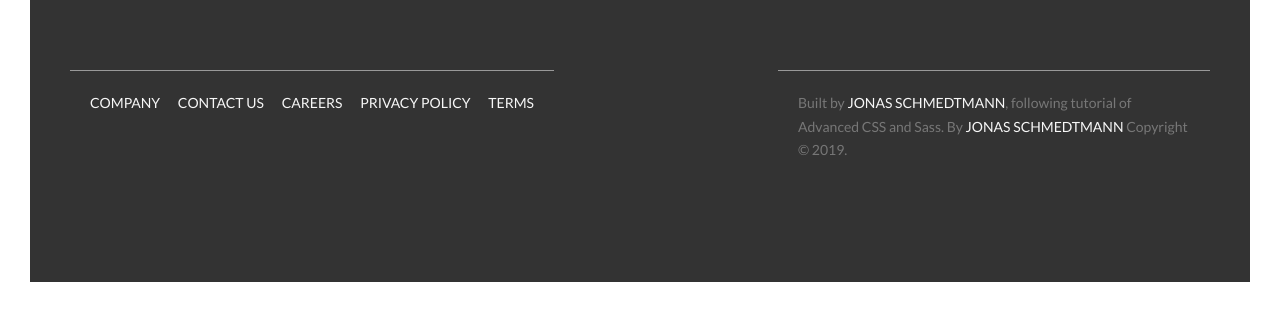
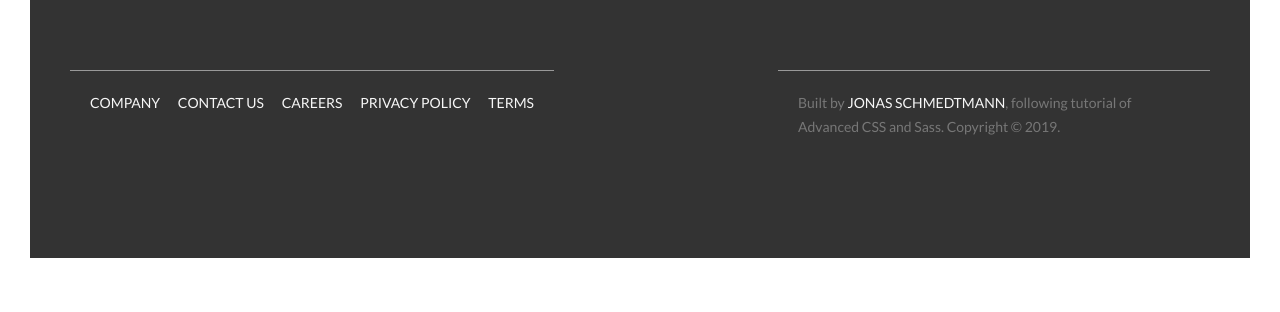
Before and after one commit to SNasser97/Natours-Project, a website: page index.html in a window 1280 px wide. Shown: the part 5496-5808 px from the top of the page. After the commit the page ends 5784 px from the top, so only its background shows below. Drawn offline with Linux system fonts and the light colour scheme.

Commit message:
unecessary footer link removed

```diff
--- a/index.html
+++ b/index.html
@@ -412,7 +412,7 @@
         </div>
         <div class="col-1-of-2">
           <p class="footer__copyright">
-            Built by <a href="#" class="footer__link">Jonas Schmedtmann</a>, following tutorial of Advanced CSS and Sass. By <a href="#" class="footer__link">Jonas Schmedtmann</a> Copyright &copy; 2019.
+            Built by <a href="#" class="footer__link">Jonas Schmedtmann</a>, following tutorial of Advanced CSS and Sass. Copyright &copy; 2019.
           </p>
         </div>
       </div>
```
